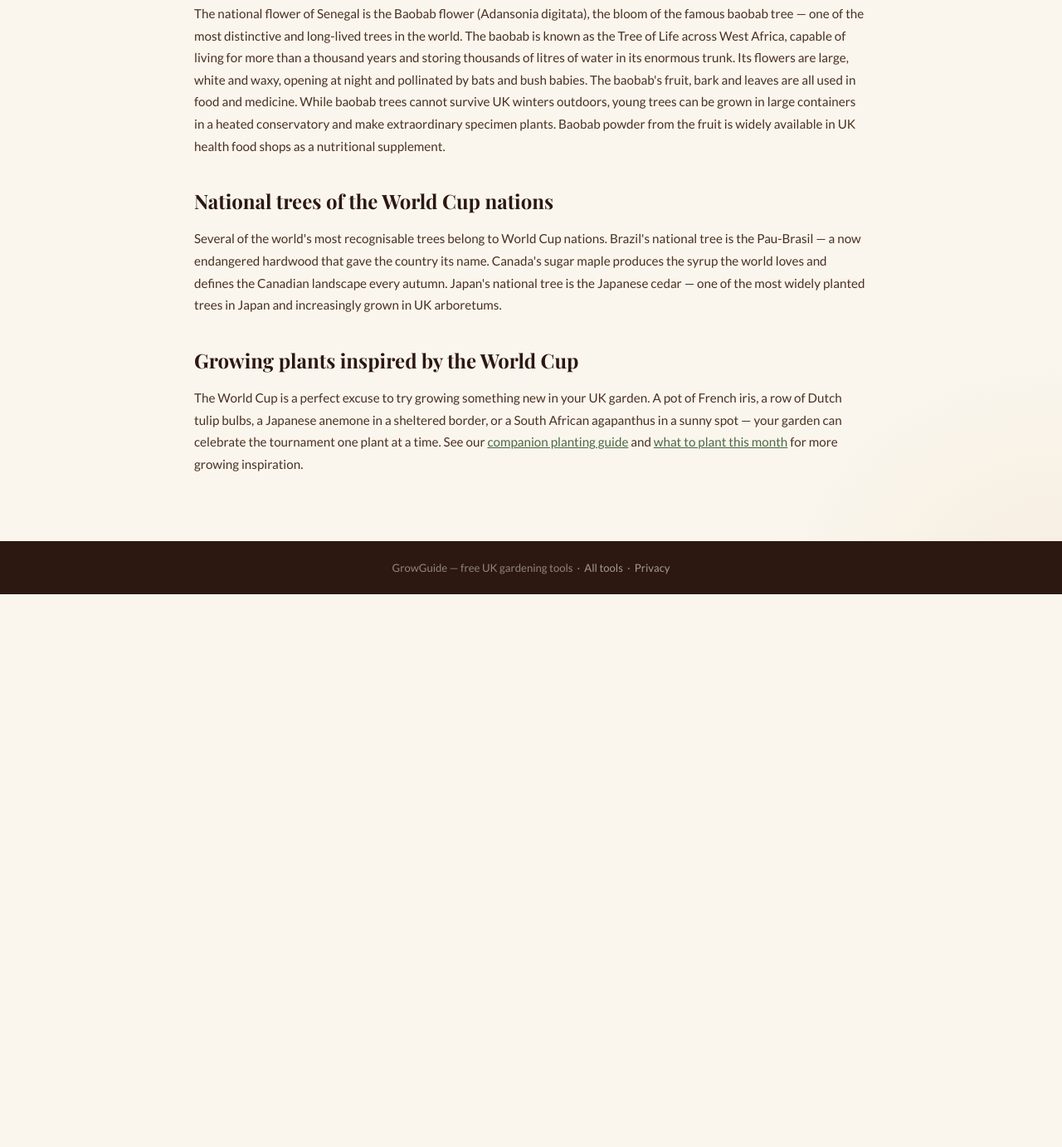
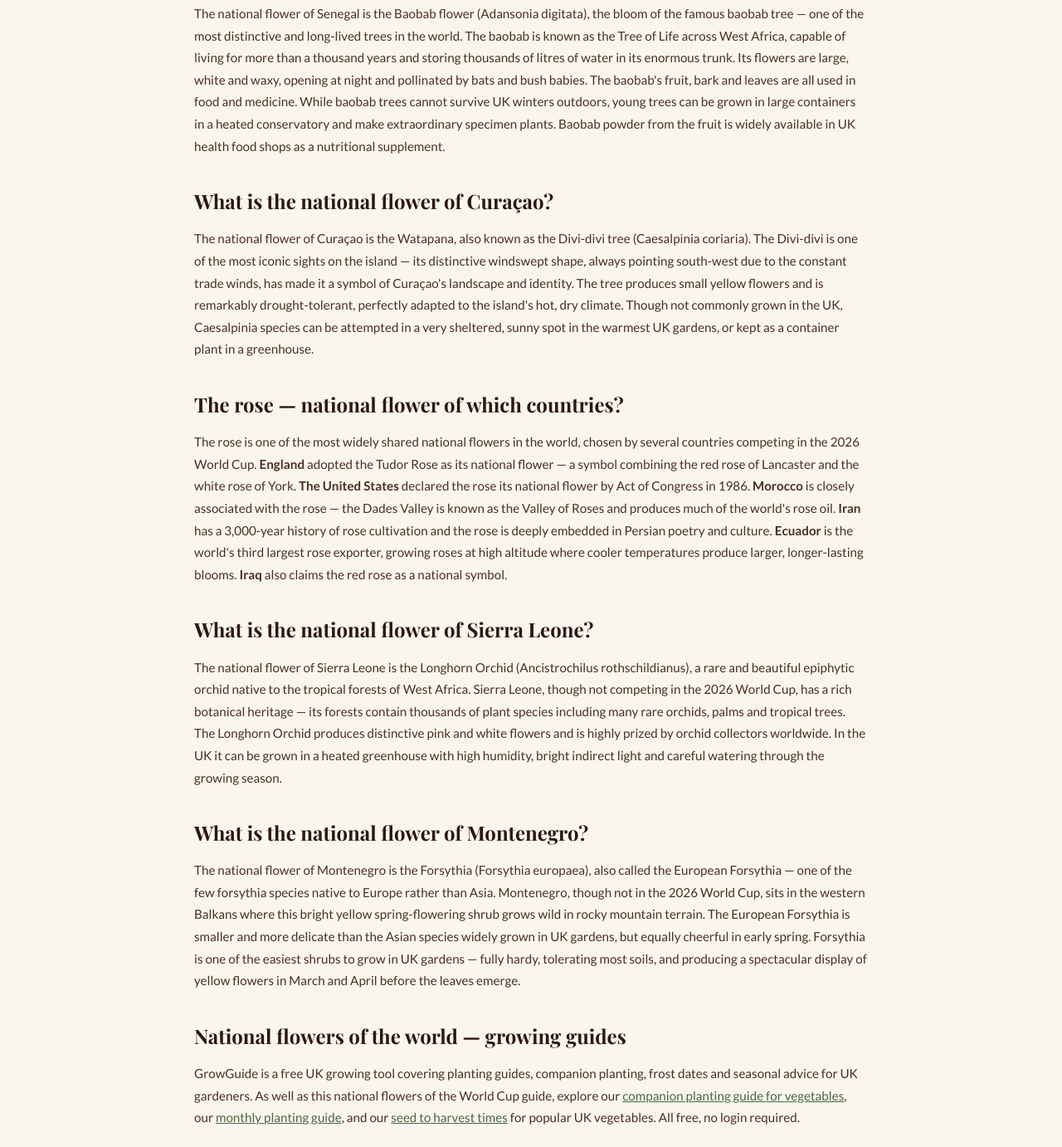
Before and after one commit to allthebest802/growguide, a plain HTML site: page world-cup-plants/index.html in a window 1280 px wide. Shown: the part 9138-10520 px from the top of the page at 83% size. Before the commit the page ends 9854 px from the top, so only its background shows below. Drawn offline with nearby package versions, Linux system fonts and the light colour scheme; a web font is replaced by a local one.

Commit message:
Add files via upload

```diff
--- a/world-cup-plants/index.html
+++ b/world-cup-plants/index.html
@@ -413,6 +413,22 @@ footer a:hover{color:var(--sage)}
   <h2>What is the national flower of Senegal?</h2>
   <p>The national flower of Senegal is the Baobab flower (Adansonia digitata), the bloom of the famous baobab tree — one of the most distinctive and long-lived trees in the world. The baobab is known as the Tree of Life across West Africa, capable of living for more than a thousand years and storing thousands of litres of water in its enormous trunk. Its flowers are large, white and waxy, opening at night and pollinated by bats and bush babies. The baobab's fruit, bark and leaves are all used in food and medicine. While baobab trees cannot survive UK winters outdoors, young trees can be grown in large containers in a heated conservatory and make extraordinary specimen plants. Baobab powder from the fruit is widely available in UK health food shops as a nutritional supplement.</p>
 
+
+  <h2>What is the national flower of Curaçao?</h2>
+  <p>The national flower of Curaçao is the Watapana, also known as the Divi-divi tree (Caesalpinia coriaria). The Divi-divi is one of the most iconic sights on the island — its distinctive windswept shape, always pointing south-west due to the constant trade winds, has made it a symbol of Curaçao's landscape and identity. The tree produces small yellow flowers and is remarkably drought-tolerant, perfectly adapted to the island's hot, dry climate. Though not commonly grown in the UK, Caesalpinia species can be attempted in a very sheltered, sunny spot in the warmest UK gardens, or kept as a container plant in a greenhouse.</p>
+
+  <h2>The rose — national flower of which countries?</h2>
+  <p>The rose is one of the most widely shared national flowers in the world, chosen by several countries competing in the 2026 World Cup. <strong>England</strong> adopted the Tudor Rose as its national flower — a symbol combining the red rose of Lancaster and the white rose of York. <strong>The United States</strong> declared the rose its national flower by Act of Congress in 1986. <strong>Morocco</strong> is closely associated with the rose — the Dades Valley is known as the Valley of Roses and produces much of the world's rose oil. <strong>Iran</strong> has a 3,000-year history of rose cultivation and the rose is deeply embedded in Persian poetry and culture. <strong>Ecuador</strong> is the world's third largest rose exporter, growing roses at high altitude where cooler temperatures produce larger, longer-lasting blooms. <strong>Iraq</strong> also claims the red rose as a national symbol.</p>
+
+  <h2>What is the national flower of Sierra Leone?</h2>
+  <p>The national flower of Sierra Leone is the Longhorn Orchid (Ancistrochilus rothschildianus), a rare and beautiful epiphytic orchid native to the tropical forests of West Africa. Sierra Leone, though not competing in the 2026 World Cup, has a rich botanical heritage — its forests contain thousands of plant species including many rare orchids, palms and tropical trees. The Longhorn Orchid produces distinctive pink and white flowers and is highly prized by orchid collectors worldwide. In the UK it can be grown in a heated greenhouse with high humidity, bright indirect light and careful watering through the growing season.</p>
+
+  <h2>What is the national flower of Montenegro?</h2>
+  <p>The national flower of Montenegro is the Forsythia (Forsythia europaea), also called the European Forsythia — one of the few forsythia species native to Europe rather than Asia. Montenegro, though not in the 2026 World Cup, sits in the western Balkans where this bright yellow spring-flowering shrub grows wild in rocky mountain terrain. The European Forsythia is smaller and more delicate than the Asian species widely grown in UK gardens, but equally cheerful in early spring. Forsythia is one of the easiest shrubs to grow in UK gardens — fully hardy, tolerating most soils, and producing a spectacular display of yellow flowers in March and April before the leaves emerge.</p>
+
+  <h2>National flowers of the world — growing guides</h2>
+  <p>GrowGuide is a free UK growing tool covering planting guides, companion planting, frost dates and seasonal advice for UK gardeners. As well as this national flowers of the World Cup guide, explore our <a href="https://growguide.co.uk/companion-planting/">companion planting guide for vegetables</a>, our <a href="https://growguide.co.uk/what-to-plant/">monthly planting guide</a>, and our <a href="https://growguide.co.uk/seed-to-harvest/">seed to harvest times</a> for popular UK vegetables. All free, no login required.</p>
+
   <h2>National trees of the World Cup nations</h2>
   <p>Several of the world's most recognisable trees belong to World Cup nations. Brazil's national tree is the Pau-Brasil — a now endangered hardwood that gave the country its name. Canada's sugar maple produces the syrup the world loves and defines the Canadian landscape every autumn. Japan's national tree is the Japanese cedar — one of the most widely planted trees in Japan and increasingly grown in UK arboretums.</p>
 
```
